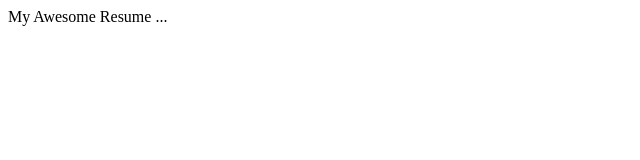
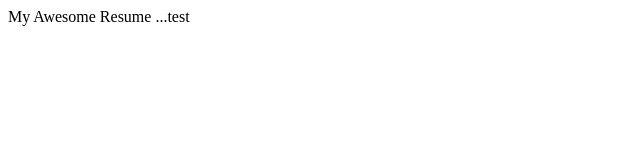
Before and after one commit to owfotografik/resume, a plain HTML site: page index.html in a window 1280 px wide. Shown: the full height of the page, 0-640 px from the left. Drawn offline with Linux system fonts and the light colour scheme.

Commit message:
this is new

```diff
--- a/index.html
+++ b/index.html
@@ -7,6 +7,6 @@
     <title>Document</title>
 </head>
 <body>
-  My Awesome Resume ...
+  My Awesome Resume ...test
 </body>
 </html>
```
